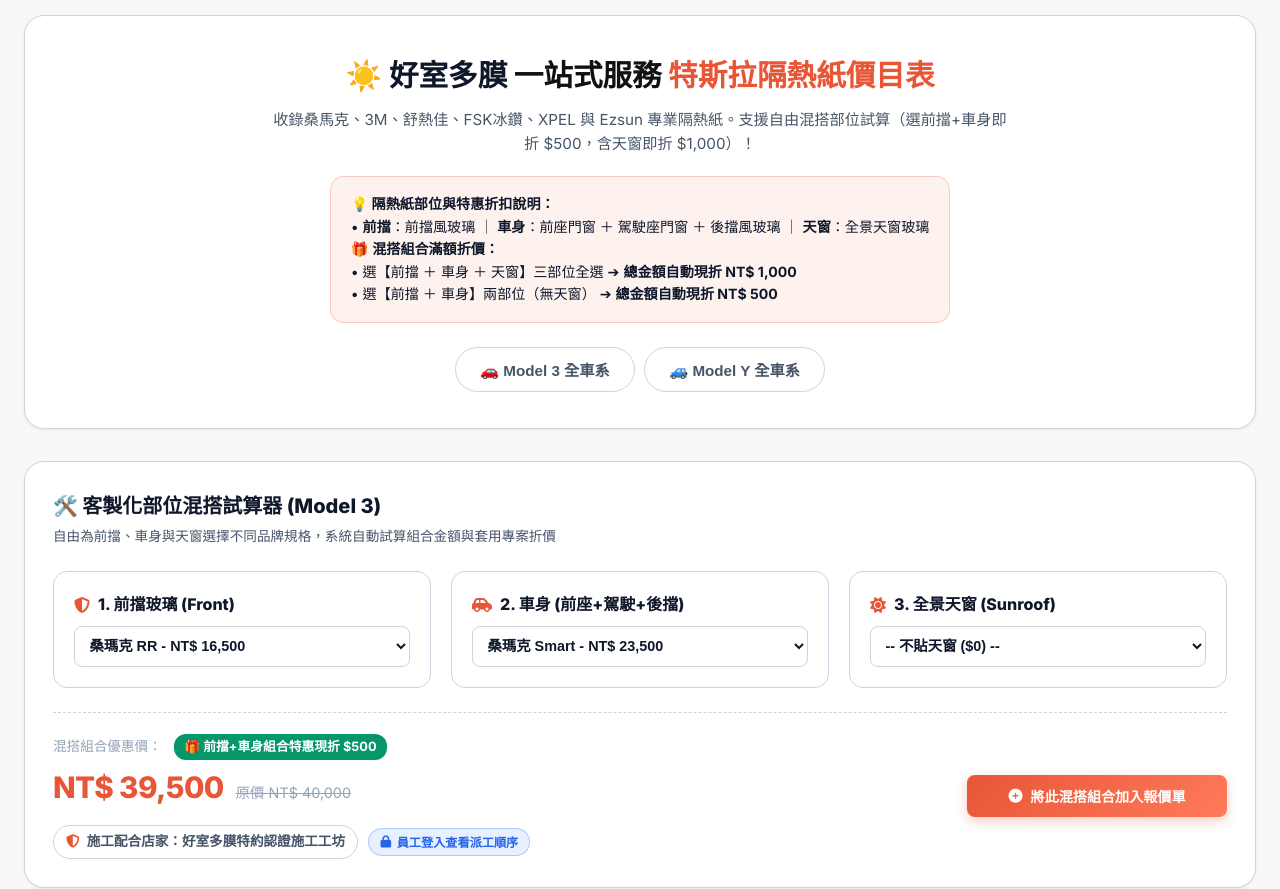
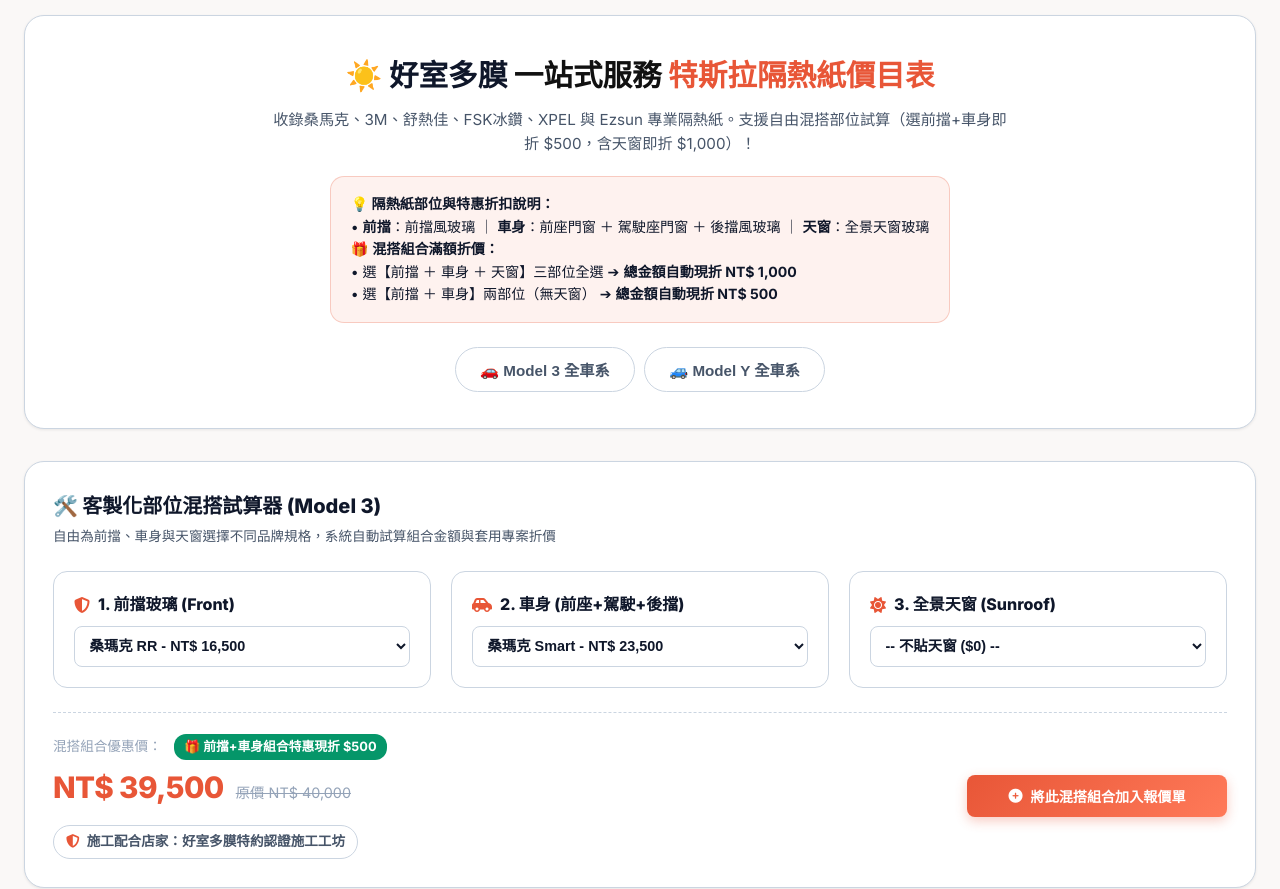
Before and after one commit to chenden7-lgtm/house-wrapper-quote, a website: page tinting.html in a window 1280 px wide. Shown: the part 67-956 px from the top of the page. Drawn offline with Linux system fonts and the light colour scheme.

Commit message:
fix(tinting): remove staff login button and prompt from customer builder section

```diff
--- a/tinting.html
+++ b/tinting.html
@@ -969,9 +969,6 @@
               <span class="vendor-locked-pill">
                 <i class="fas fa-shield-alt" style="color: var(--primary);"></i> 施工配合店家：好室多膜特約認證施工工坊
               </span>
-              <button type="button" class="staff-unlock-link" onclick="openStaffLoginModal()" title="員工登入解鎖查看施工順序">
-                <i class="fas fa-lock"></i> 員工登入查看派工順序
-              </button>
             </div>
           `;
         } else {
```
